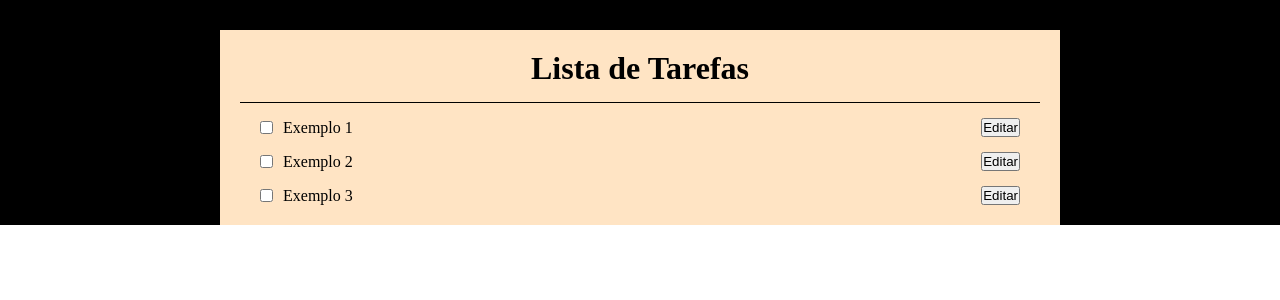
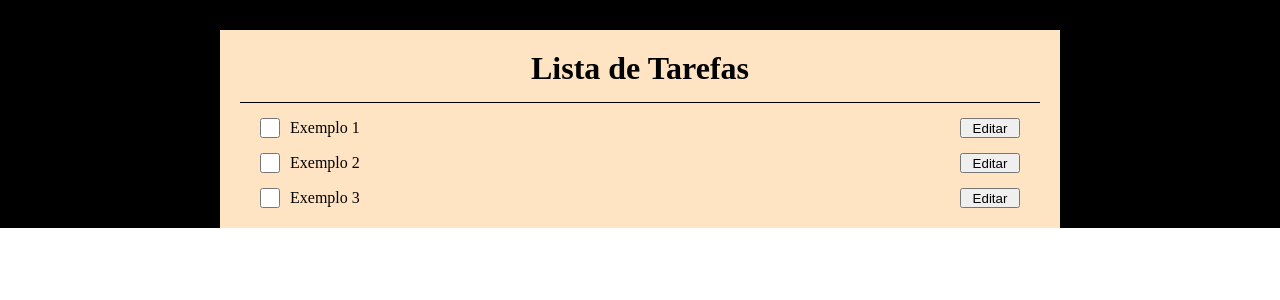
Before and after one commit to lucaskahlil/TesteOitava, a React (Create React App) app: page / in a window 1280 px wide. Shown: the top 300 px of the page. Built offline with nearby package versions, Linux system fonts and the light colour scheme.

Commit message:
style: implement style from label and checkbox

```diff
--- a/src/components/CardTarefa/CardTarefa.tsx
+++ b/src/components/CardTarefa/CardTarefa.tsx
@@ -12,7 +12,7 @@ export default function CardTarefa({ tarefa }: CardTarefaProps) {
 
   return (
     <CardItem>
-      <CheckContainer>
+      <CheckContainer done={isCheck}>
         <input
           type="checkbox"
           checked={isCheck}
--- a/src/components/CardTarefa/style.ts
+++ b/src/components/CardTarefa/style.ts
@@ -2,22 +2,35 @@ import styled from "styled-components";
 
 export const CardItem = styled.div`
   display: flex;
-    justify-content: space-between  ;
+  justify-content: space-between;
   margin-top: 15px;
-`
+`;
 
-export const CheckContainer = styled.div`
+type CheckContainerProps = {
+  done: boolean;
+};
+
+export const CheckContainer = styled.div<CheckContainerProps>`
   display: flex;
   align-items: center;
   justify-content: center;
   gap: 10px;
   margin-left: 20px;
-`
+
+  input {
+    height: 20px;
+    width: 20px;
+  }
+
+  label {
+    display: flex;
+    align-items: center;
+    text-decoration: ${({ done }) => done && 'text-decoration: line-through;'};
+  }
+`;
 
 export const BtnEdit = styled.button`
   margin-right: 20px;
-`
-
-export const CheckBox = styled.input`
-
-`
+  height: 20px;
+  width: 60px;
+`;
```
Lines whose indentation alone changed are shown as unchanged.
